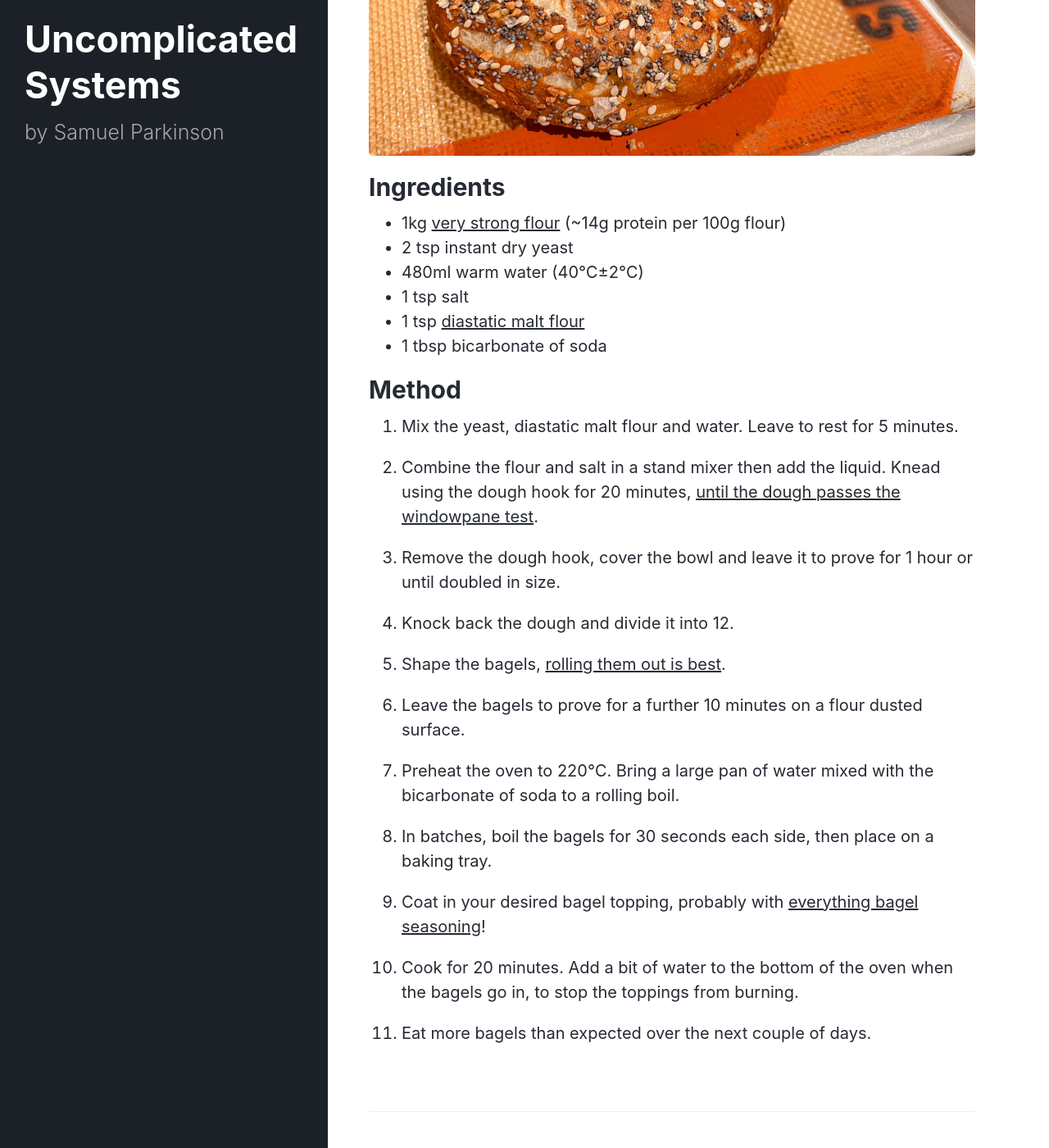
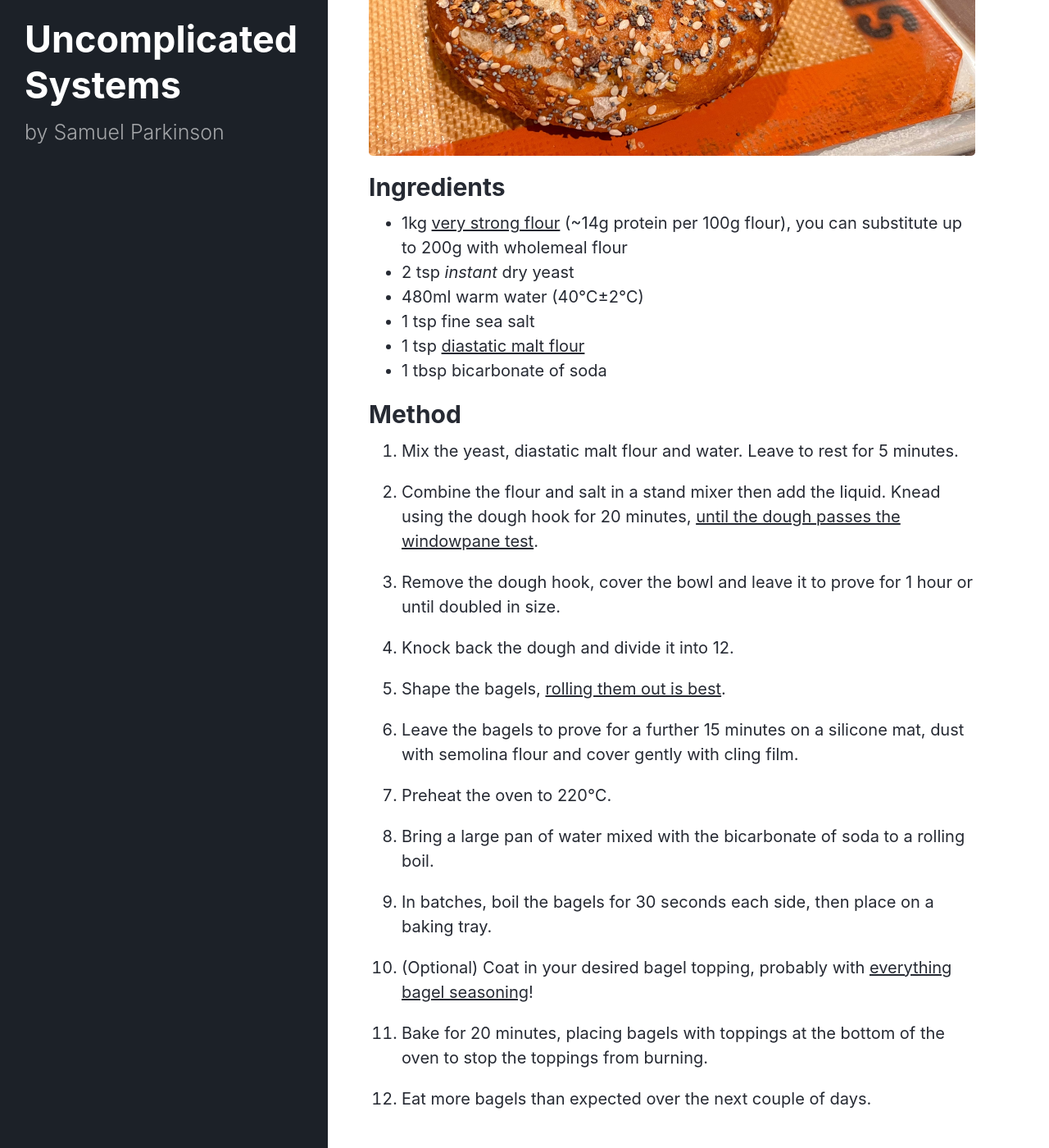
Before and after one commit to sjparkinson/uncomplicated.systems, a Jekyll site: the page built from _posts/2024-05-27-bagels.md, in a window 1280 px wide and 1400 px high, scrolled down 510 px. Shown: the whole window at 82% size. Built offline with Jekyll 4.4.1, drawn with Linux system fonts in a browser that asks for light colours; some of the changed text lies outside the part shown.

Commit message:
Refine bagel recipe with clearer instructions and ingredient details

```diff
--- a/_posts/2024-05-27-bagels.md
+++ b/_posts/2024-05-27-bagels.md
@@ -1,15 +1,15 @@
 # Bagels
 
-Work in progress at home bagel recipe. It will take about 2½ hours total.
+Basic bagel recipe. It will take about 2½ hours total and makes 12 bagels.
 
 <img src="/assets/images/2EAED1A6-70A1-4CFF-B009-9E29D91878B6.jpg" alt="A homemade bagel" width="2881" height="1621">
 
 ## Ingredients
 
-* 1kg [very strong flour](https://www.shipton-mill.com/products/canadian-strong-white-bread-flour) (~14g protein per 100g flour)
-* 2 tsp instant dry yeast
+* 1kg [very strong flour](https://www.shipton-mill.com/products/canadian-strong-white-bread-flour) (~14g protein per 100g flour), you can substitute up to 200g with wholemeal flour
+* 2 tsp _instant_ dry yeast
 * 480ml warm water (40℃±2℃)
-* 1 tsp salt
+* 1 tsp fine sea salt
 * 1 tsp [diastatic malt flour](https://www.shipton-mill.com/products/diastatic-malt-flour-500g-307)
 * 1 tbsp bicarbonate of soda
 
@@ -25,14 +25,16 @@ Work in progress at home bagel recipe. It will take about 2½ hours total.
 
 5. Shape the bagels, [rolling them out is best](https://www.youtube.com/watch?v=ZxAV3NdW5AU).
 
-6. Leave the bagels to prove for a further 10 minutes on a flour dusted surface.
+6. Leave the bagels to prove for a further 15 minutes on a silicone mat, dust with semolina flour and cover gently with cling film.
 
-7. Preheat the oven to 220℃. Bring a large pan of water mixed with the bicarbonate of soda to a rolling boil.
+7. Preheat the oven to 220℃.
 
-8. In batches, boil the bagels for 30 seconds each side, then place on a baking tray.
+8. Bring a large pan of water mixed with the bicarbonate of soda to a rolling boil.
 
-9. Coat in your desired bagel topping, probably with [everything bagel seasoning](https://en.wikipedia.org/wiki/Everything_bagel)!
+9. In batches, boil the bagels for 30 seconds each side, then place on a baking tray.
 
-10. Cook for 20 minutes. Add a bit of water to the bottom of the oven when the bagels go in, to stop the toppings from burning.
+10. (Optional) Coat in your desired bagel topping, probably with [everything bagel seasoning](https://en.wikipedia.org/wiki/Everything_bagel)!
 
-11. Eat more bagels than expected over the next couple of days.
+11. Bake for 20 minutes, placing bagels with toppings at the bottom of the oven to stop the toppings from burning.
+
+12. Eat more bagels than expected over the next couple of days.
```
